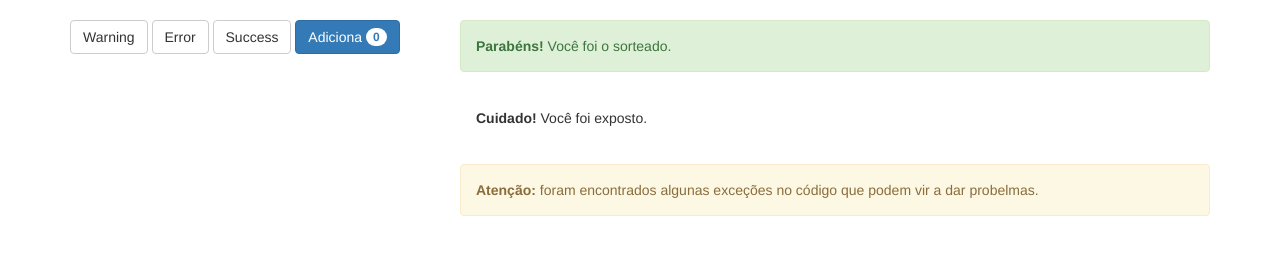
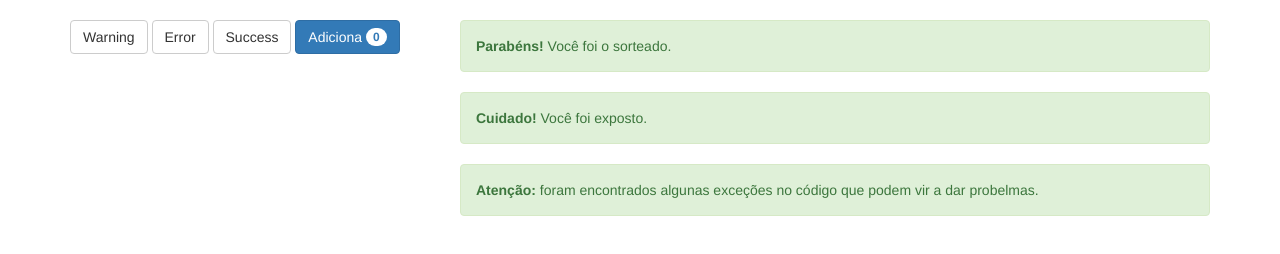
Before and after one commit to adrianosisdelli/site_teste, a plain HTML site: page index.html in a window 1280 px wide. Drawn offline with Linux system fonts and the light colour scheme; files whose address does not match are found by name.

Commit message:
Configurando elementos pre-existentes para iniciar como alert-success

```diff
--- a/index.html
+++ b/index.html
@@ -26,8 +26,8 @@
 			</div>
 			<div id="principal" class="col-md-8">
 				<div class="alert alert-success"><strong>Parabéns! </strong>Você foi o sorteado.</div>
-				<div class="alert"><strong>Cuidado! </strong>Você foi exposto.</div>
-				<div class="alert alert-warning"><strong>Atenção: </strong>foram encontrados algunas exceções no código que podem vir a dar probelmas.</div>
+				<div class="alert alert-success"><strong>Cuidado! </strong>Você foi exposto.</div>
+				<div class="alert alert-success"><strong>Atenção: </strong>foram encontrados algunas exceções no código que podem vir a dar probelmas.</div>
 			</div>
 		</div>
 	</div>
```
